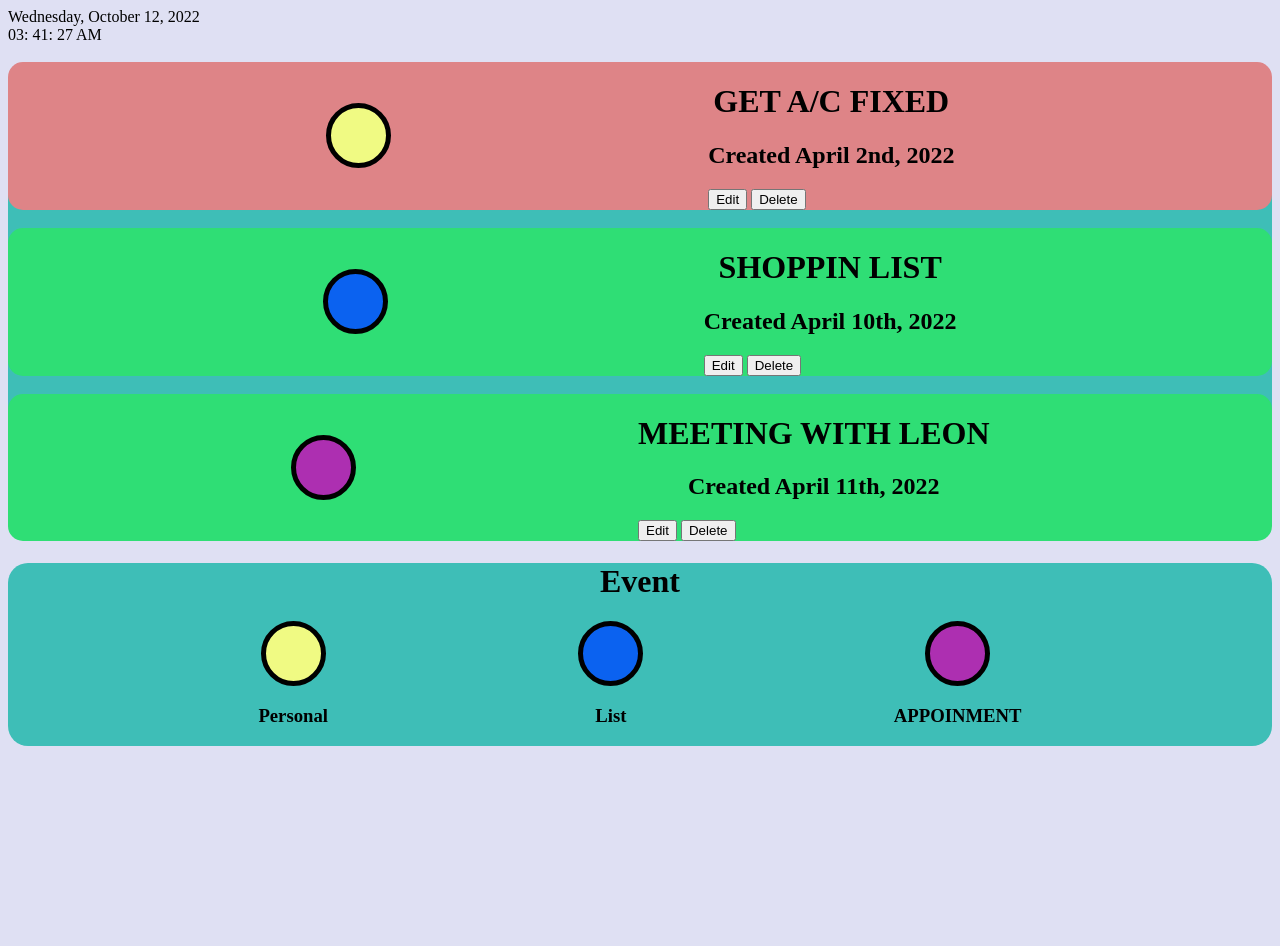
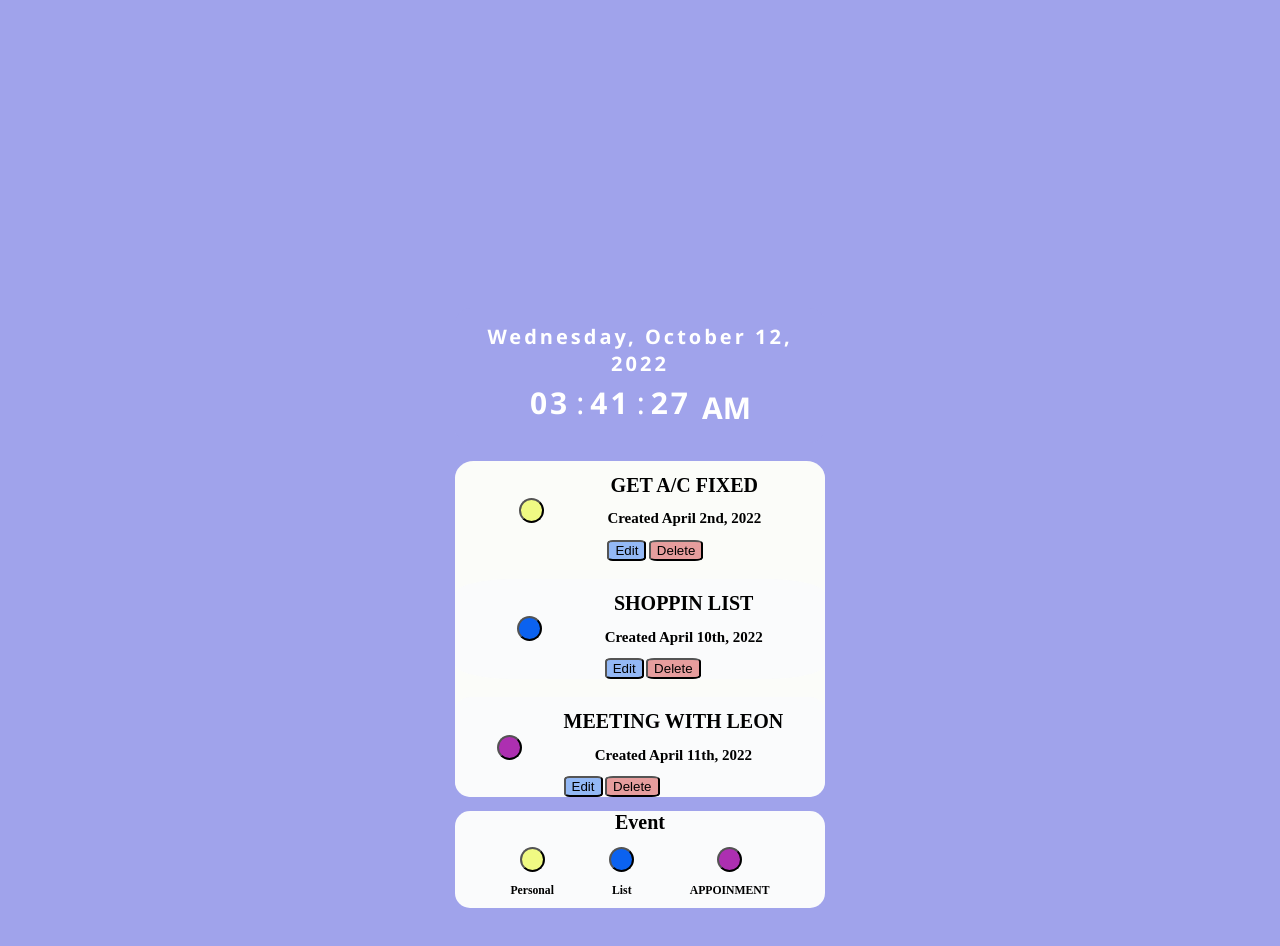
Before and after one commit to CsrEO/Cesar-s-Project-1, a website: page src/index.html in a window 1280 px wide. Before the commit the page ends 800 px from the top, so only its background shows below. Drawn offline with Linux system fonts and the light colour scheme.

Commit message:
updating css

```diff
--- a/src/index.css
+++ b/src/index.css
@@ -4,41 +4,122 @@ body {
 }
 
 .circle-button {
-    height: 65px;
-    width: 65px;
-    border-radius: 100%;
+    height: 25px;
+    width: 25px;
+    border-radius: 50%;
     background: #AD2FB1;
-    border: 5px solid #000000;
+    /* border: 5px solid #000000;*/
 
 }
 
-.todo-list,
-.header {
-    background-color: #3EBEB7;
-    border-radius: 25px;
+*dateTime {
+    margin: 0;
+    padding: 0;
+}
+
+body {
+    height: 150vh;
+    display: flex;
+    /*justify-content: center;*/
+    align-items: center;
+    background: #a0a3eb;
+    justify-content: space-evenly;
+}
+
+.dateTime {
+    color: #fff;
+    background: #a0a3eb;
+    font-family: "Segoe UI", sans-serif;
+    width: 340px;
+    padding: 15px 15px;
+
+    border-radius: 15px;
+    /* -webkit-box-reflect: below 1px linear-gradient(transparent,rgba(255,255,255, 0.1));*/
+    transition: 0.5s;
+    transition-property: background, box-shadow;
+}
+
+
+.dateTime:hover {
+    background: #2e94e3;
+    box-shadow: 0 0 30px #2e94e3;
+
+}
+
+.date {
+    font-size: 20px;
+    font-weight: 600;
+    text-align: center;
+    letter-spacing: 3px;
+}
+
+.time:hover {
+    background: #2e94e3;
+    box-shadow: 0 0 30px #2e94e3;
+}
+
+.time {
+    font-size: 30px;
+    display: flex;
+    justify-content: center;
+    align-items: center;
+}
+
+.time span:not(:last-child) {
+    position: relative;
+    margin: 0 6px;
+    font-weight: 600;
+    text-align: center;
+    letter-spacing: 3px;
+}
+
+.time span:last-child {
+    /*background: #2e94e3;*/
+    font-size: 30px;
+    font-weight: 600;
+    text-transform: uppercase;
+    margin-top: 10px;
+    padding: 0 5px;
+    border-radius: 3px;
+}
+
+
+
+
+.Todo-list {
+    background: #fbfcf9;
+    border-radius: 5%;
+}
+
+
+.circle-button {
+    background: #F0FA83;
 
 
 }
 
-.header {
-    display: flex;
+.edit1,
+.edit2,
+.edit3 {
+    background-color: #93b8f5;
+    border-radius: 15%;
 }
 
-.header {
-    width: 100%;
-    justify-content: space-evenly;
+.delete1,
+.delete2,
+.delete3 {
+    background-color: #e69d9d;
+    border-radius: 15%;
+}
 
+.task-1 {
+    border-radius: 15%;
+
+
+    /*justify-content: space-evenly;*/
 }
 
 
-.task-1 {
-    background-color: #DE8487;
-    border-radius: 15px;
-}
-
-.task-1 input {
-    background-color: #F0FA83;
-}
 
 .task-1 {
     display: flex;
@@ -46,15 +127,23 @@ body {
     justify-content: center;
     align-items: center;
     justify-content: space-evenly;
+    font-size: 10px;
+
+
 }
 
-.task-2 {
-    background-color: #2FDE75;
-    border-radius: 15px;
+.task-1 input{
+    background-color: #F0FA83;
 }
 
-.task-2 input{
-     background-color: #0B62F0;
+
+.task-2 {
+    background-color: #fafbfc;
+    border-radius: 15%;
+}
+
+.task-2 input {
+    background-color: #0B62F0;
 
 }
 
@@ -64,14 +153,15 @@ body {
     justify-content: center;
     align-items: center;
     justify-content: space-evenly;
+    font-size: 10px;
 }
 
 .task-3 {
-    background-color: #2FDE75;
+    background-color: #fafbfc;
     border-radius: 15px;
 }
 
-.task-3 input{
+.task-3 input {
     background-color: #AD2FB1;
 
 }
@@ -82,33 +172,36 @@ body {
     justify-content: center;
     align-items: center;
     justify-content: space-evenly;
+    font-size: 10px;
 }
 
 .footer,
 .footer {
-    background-color: #3EBEB7;
-    border-radius: 20px;
+    background-color: #fafbfc;
+    border-radius: 15px;
     text-align: center;
     word-spacing: 100px;
     flex-direction: row;
     justify-content: space-evenly;
+    font-size: 10px;
 
 
-    }
+}
 
 
-.create1 input{
-    background-color:#F0FA83;
+.create1 input :hover {
+    background-color: #F0FA83;
+    /*box-shadow: #f3f8b9;*/
 
 }
 
 
 
-.create2 input{
-    background-color:#0B62F0;
+.create2 input {
+    background-color: #0B62F0;
 }
 
-.create3 input{
+.create3 input {
     background-color: #AD2FB1;
 
 
```
